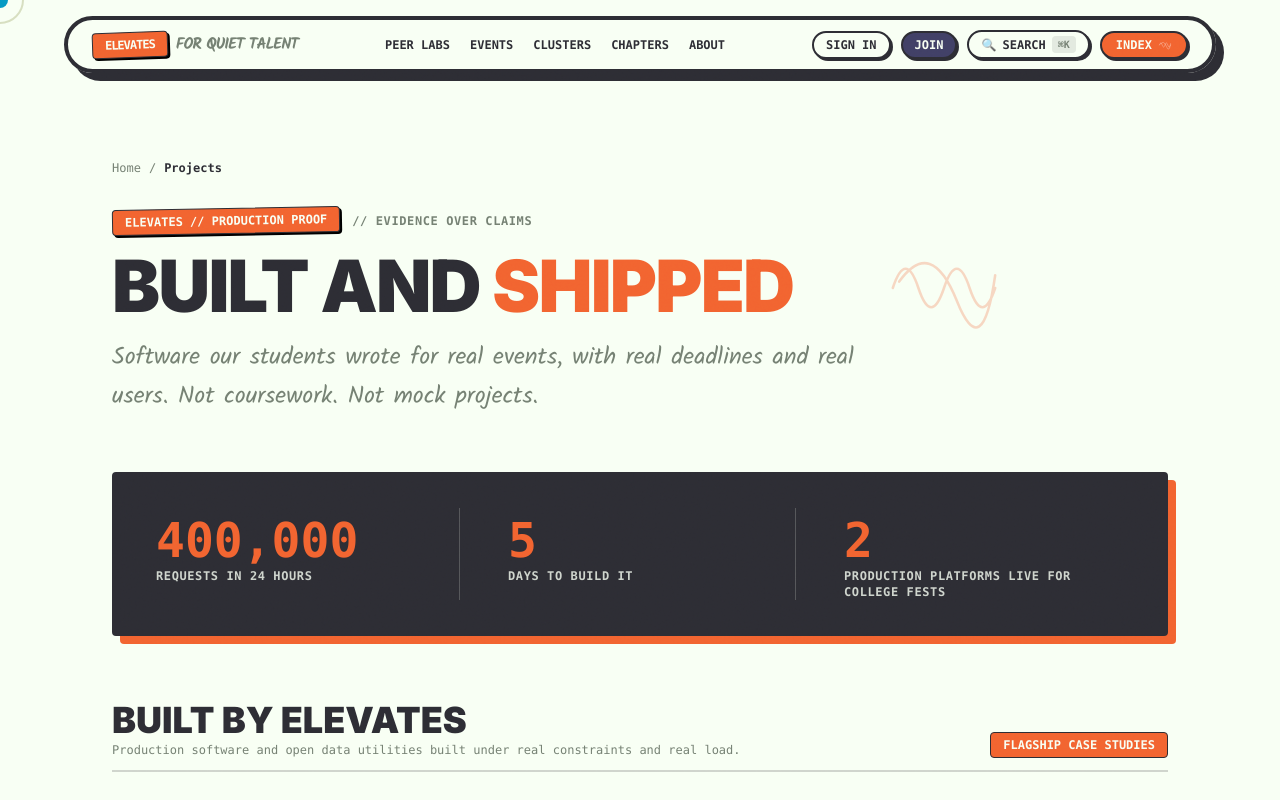
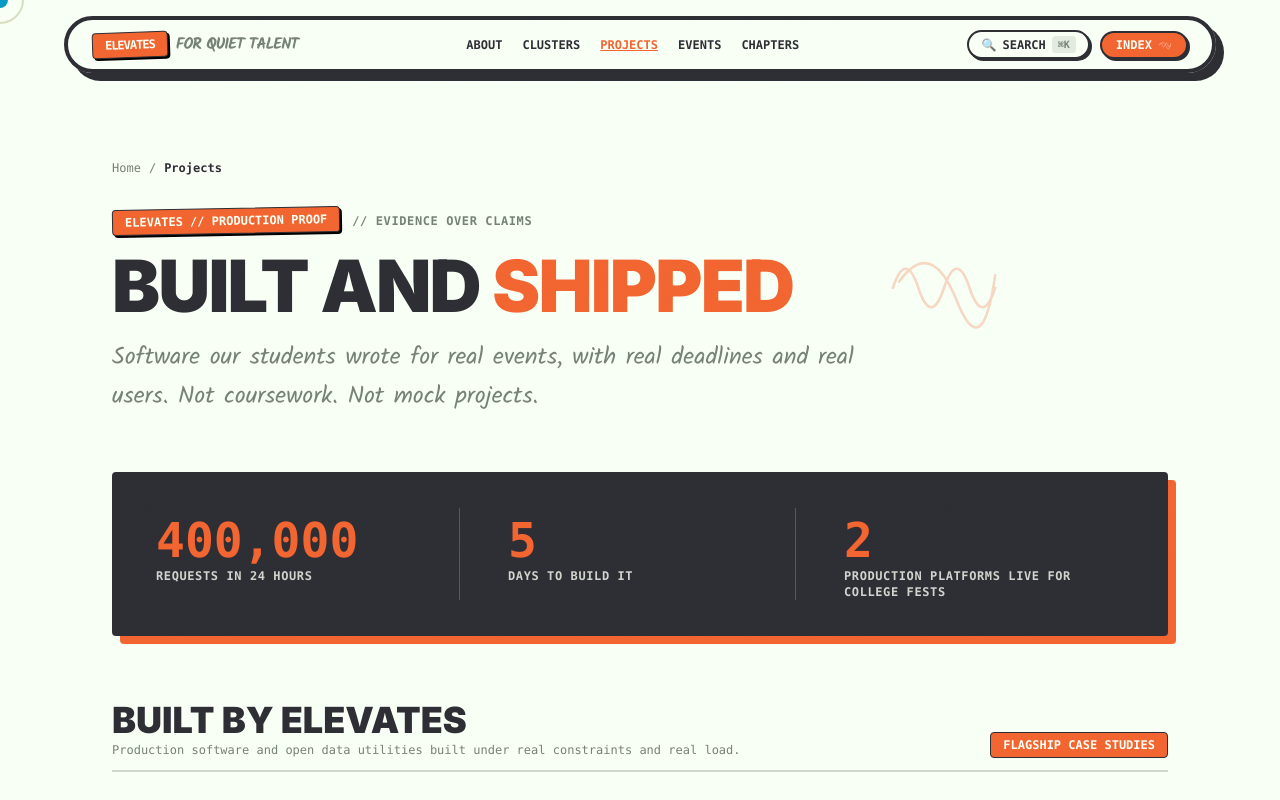
Before and after one commit to Elevates-Foundation/Elevates-web, a Next.js app: page /projects in a window 1280 px wide. Shown: the top 800 px of the page. Built offline with nearby package versions, Linux system fonts and the light colour scheme; no server answers.

Commit message:
refactor(navbar): streamline header navigation by removing sign-in and join actions

```diff
--- a/src/components/navbar.tsx
+++ b/src/components/navbar.tsx
@@ -13,6 +13,26 @@ gsap.registerPlugin(ScrollToPlugin);
 const NAV_ITEMS = [
     {
         num: "01",
+        name: "About",
+        target: "/about",
+        isExternal: true,
+        desc: "The ELEVATES Story — born at EKC, built for quiet & introverted talent in Kerala.",
+        badge: "MANIFESTO",
+        tag: "Our Story",
+        doodle: "crown"
+    },
+    {
+        num: "02",
+        name: "Clusters",
+        target: "/clusters",
+        isExternal: true,
+        desc: "The Cluster Engine — turning open workshops into committed builders & real platforms.",
+        badge: "CLUSTER ENGINE",
+        tag: "Why Clusters Matter",
+        doodle: "crown"
+    },
+    {
+        num: "03",
         name: "Projects",
         target: "/projects",
         isExternal: true,
@@ -22,17 +42,7 @@ const NAV_ITEMS = [
         doodle: "crown"
     },
     {
-        num: "02",
-        name: "Peer Labs",
-        target: "/peer-labs",
-        isExternal: true,
-        desc: "Multi-week hands-on learning series: Operation Java, Cybersec Defense, Spark Electronics.",
-        badge: "3 ACTIVE LABS",
-        tag: "62+ Enrolled",
-        doodle: "star"
-    },
-    {
-        num: "03",
+        num: "04",
         name: "Events",
         target: "/events",
         isExternal: true,
@@ -40,16 +50,6 @@ const NAV_ITEMS = [
         badge: "WORKSHOPS & MEETUPS",
         tag: "8+ Events",
         doodle: "scribble"
-    },
-    {
-        num: "04",
-        name: "Clusters",
-        target: "/clusters",
-        isExternal: true,
-        desc: "The Cluster Engine — turning open workshops into committed builders & real platforms.",
-        badge: "CLUSTER ENGINE",
-        tag: "Why Clusters Matter",
-        doodle: "crown"
     },
     {
         num: "05",
@@ -63,13 +63,13 @@ const NAV_ITEMS = [
     },
     {
         num: "06",
-        name: "About",
-        target: "/about",
+        name: "Peer Labs",
+        target: "/peer-labs",
         isExternal: true,
-        desc: "The ELEVATES Story — born at EKC, built for quiet & introverted talent in Kerala.",
-        badge: "MANIFESTO",
-        tag: "Our Story",
-        doodle: "crown"
+        desc: "Multi-week hands-on learning series: Operation Java, Cybersec Defense, Spark Electronics.",
+        badge: "3 ACTIVE LABS",
+        tag: "62+ Enrolled",
+        doodle: "star"
     },
 ];
 
@@ -181,36 +181,24 @@ export default function Navbar() {
                         </Link>
 
                         <nav className="flex items-center gap-5 font-mono text-xs uppercase font-bold text-graphite">
-                            <Link href="/peer-labs" className={`hover:text-flame transition-colors cursor-pointer ${pathname.startsWith('/peer-labs') ? 'text-flame underline font-extrabold' : ''}`}>
-                                Peer Labs
+                            <Link href="/about" className={`hover:text-flame transition-colors cursor-pointer ${pathname.startsWith('/about') ? 'text-flame underline font-extrabold' : ''}`}>
+                                About
+                            </Link>
+                            <Link href="/clusters" className={`hover:text-flame transition-colors cursor-pointer ${pathname.startsWith('/clusters') ? 'text-flame underline font-extrabold' : ''}`}>
+                                Clusters
+                            </Link>
+                            <Link href="/projects" className={`hover:text-flame transition-colors cursor-pointer ${pathname.startsWith('/projects') ? 'text-flame underline font-extrabold' : ''}`}>
+                                Projects
                             </Link>
                             <Link href="/events" className={`hover:text-flame transition-colors cursor-pointer ${pathname.startsWith('/events') ? 'text-flame underline font-extrabold' : ''}`}>
                                 Events
                             </Link>
-                            <Link href="/clusters" className={`hover:text-flame transition-colors cursor-pointer ${pathname.startsWith('/clusters') ? 'text-flame underline font-extrabold' : ''}`}>
-                                Clusters
-                            </Link>
                             <Link href="/chapters" className={`hover:text-flame transition-colors cursor-pointer ${pathname.startsWith('/chapters') ? 'text-flame underline font-extrabold' : ''}`}>
                                 Chapters
-                            </Link>
-                            <Link href="/about" className={`hover:text-flame transition-colors cursor-pointer ${pathname.startsWith('/about') ? 'text-flame underline font-extrabold' : ''}`}>
-                                About
                             </Link>
                         </nav>
 
                         <div className="flex items-center gap-2.5">
-                            <a
-                                href={`${process.env.NEXT_PUBLIC_OS_URL ?? "https://os.elevates.live"}/login`}
-                                className="bg-paper text-graphite font-mono text-xs font-bold px-3 py-1 rounded-full border-2 border-graphite shadow-[2px_2px_0px_0px_rgba(45,45,52,1)] hover:translate-y-0.5 hover:shadow-none transition-all uppercase cursor-pointer"
-                            >
-                                Sign in
-                            </a>
-                            <Link
-                                href="/join"
-                                className="hidden lg:inline-flex bg-indigo text-paper font-mono text-xs font-bold px-3 py-1 rounded-full border-2 border-graphite shadow-[2px_2px_0px_0px_rgba(45,45,52,1)] hover:translate-y-0.5 hover:shadow-none transition-all uppercase cursor-pointer"
-                            >
-                                Join
-                            </Link>
                             <button
                                 onClick={() => setSearchOpen(true)}
                                 className="bg-paper text-graphite font-mono text-xs font-bold px-3 py-1 rounded-full border-2 border-graphite shadow-[2px_2px_0px_0px_rgba(45,45,52,1)] hover:translate-y-0.5 hover:shadow-none transition-all flex items-center gap-1.5 cursor-pointer"
```
